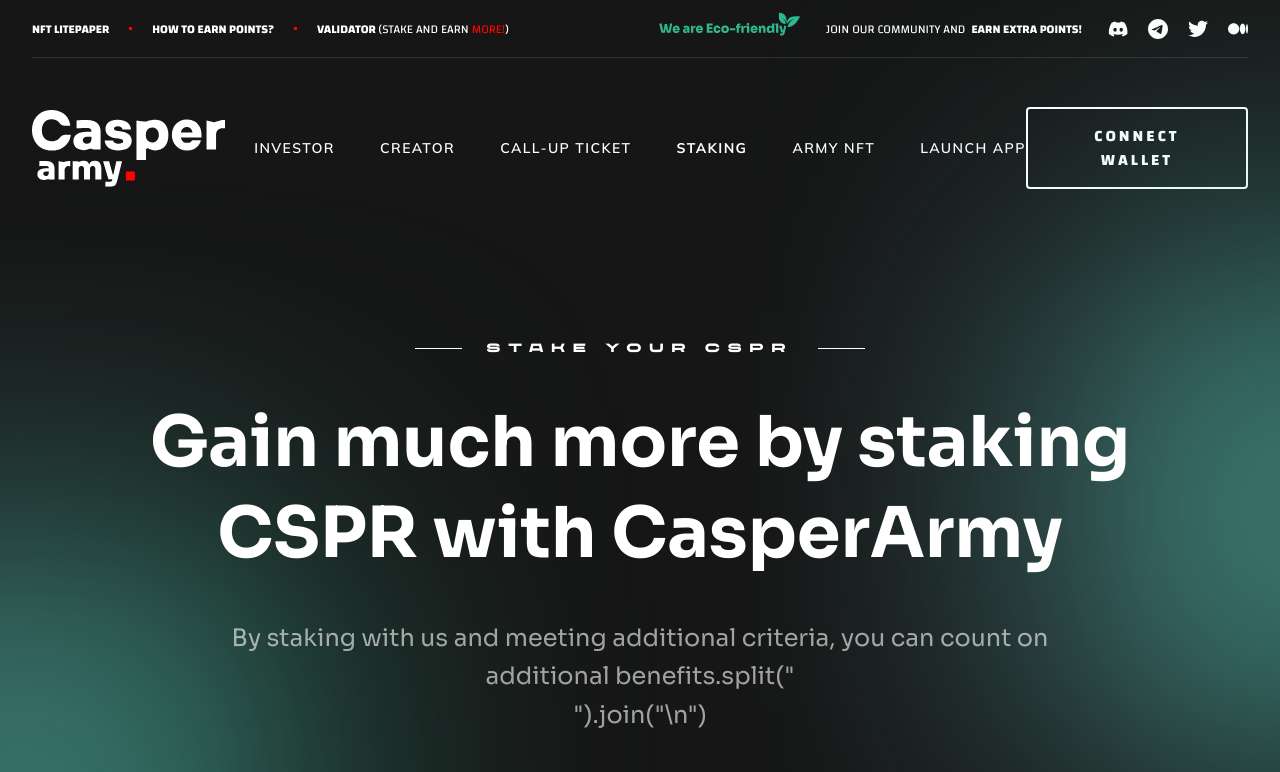
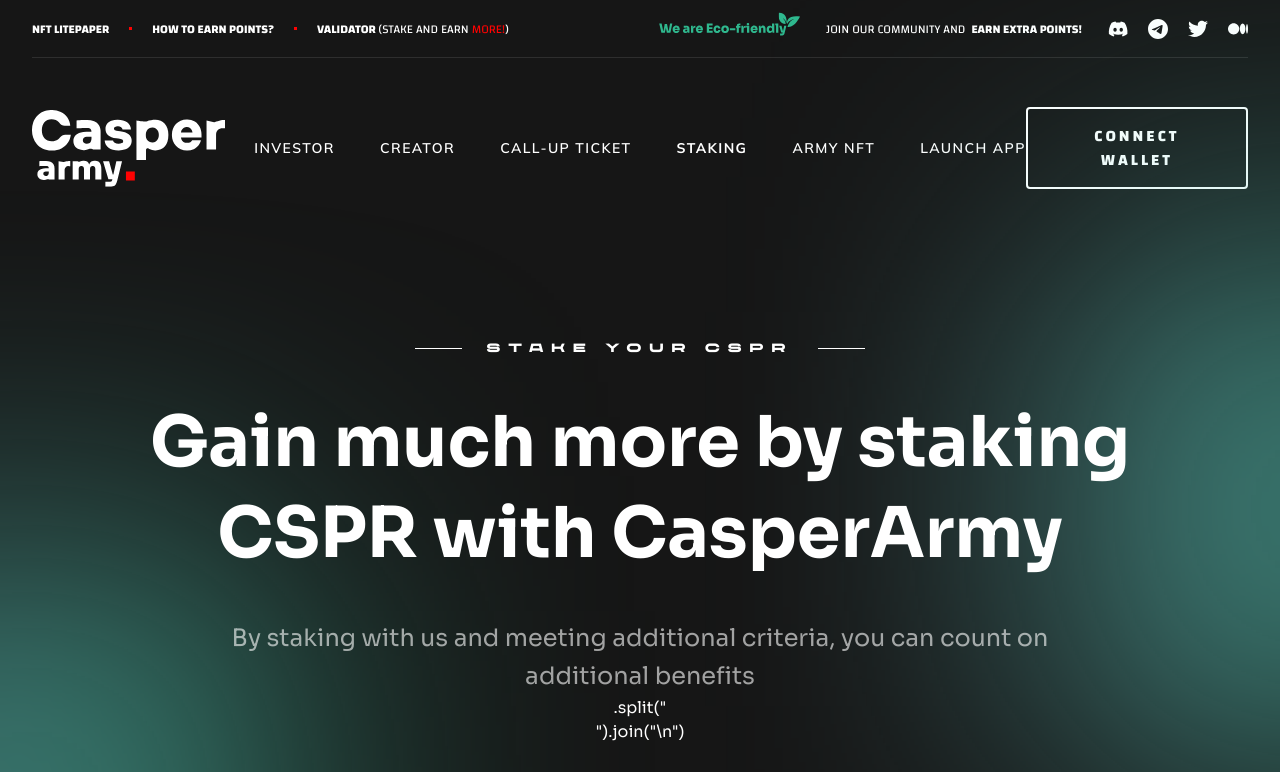
Before and after one commit to casper-army/casperarmy-landing, a Next.js app: page /stake in a window 1280 px wide. Shown: the top 772 px of the page. Built offline with nearby package versions, Linux system fonts and the light colour scheme; what casper-js-sdk would draw is missing.

Commit message:
Update PageHeader.tsx

```diff
--- a/components/shared/PageHeader.tsx
+++ b/components/shared/PageHeader.tsx
@@ -38,7 +38,7 @@
         {heading}
       </Heading>
       <Box maxWidth="850px" padding="0px 10px">
-        <TextBasic>{description}.split("<br/>").join("\n")</TextBasic>
+        <TextBasic>{description}</TextBasic>.split("<br/>").join("\n")
       </Box>
       <Box>{addon}</Box>
     </Flex>
```
